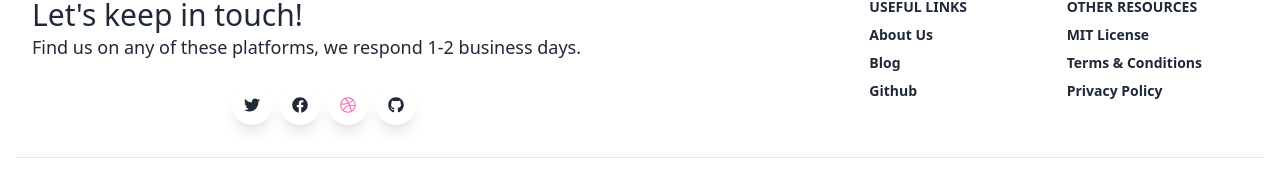
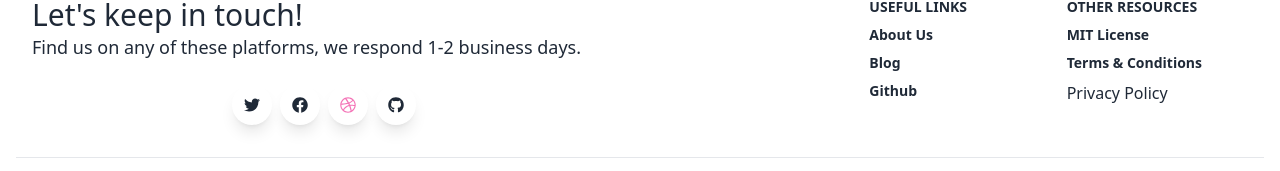
Before and after one commit to NDmorsalin/lobondorkar-client, a React (Vite) app: page / in a window 1280 px wide. Shown: the part 2971-3142 px from the top of the page. Built offline with nearby package versions, Linux system fonts and the light colour scheme; no server answers.

Commit message:
on footer change a link for privacy policy

```diff
--- a/src/Shared/Footer/Footer.jsx
+++ b/src/Shared/Footer/Footer.jsx
@@ -92,12 +92,9 @@ const Footer = () => {
                       </p>
                     </li>
                     <li>
-                      <a
-                        className="text-blueGray-600 hover:text-blueGray-800 font-semibold block pb-2 text-sm"
-                        href="https://creative-tim.com/privacy?ref=njs-profile"
-                      >
+
                         Privacy Policy
-                      </a>
+
                     </li>
                   </ul>
                 </div>
```
